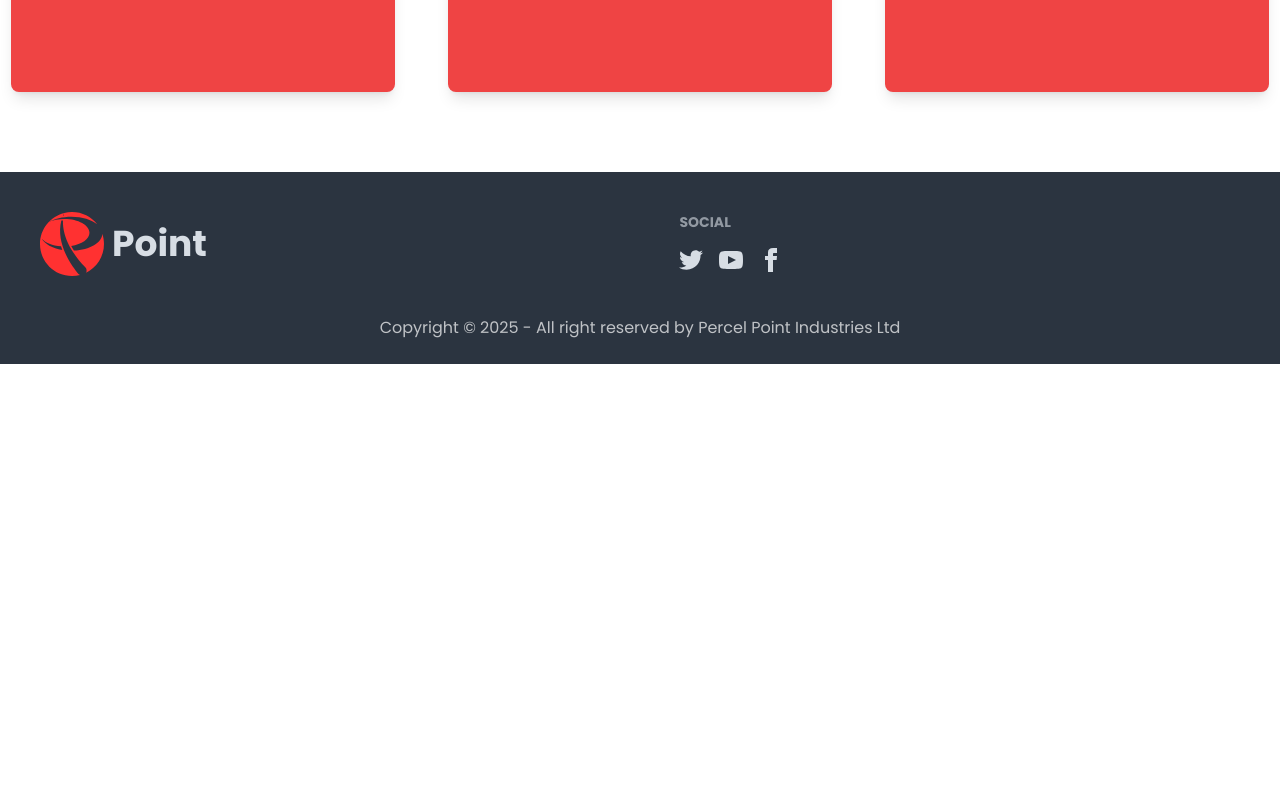
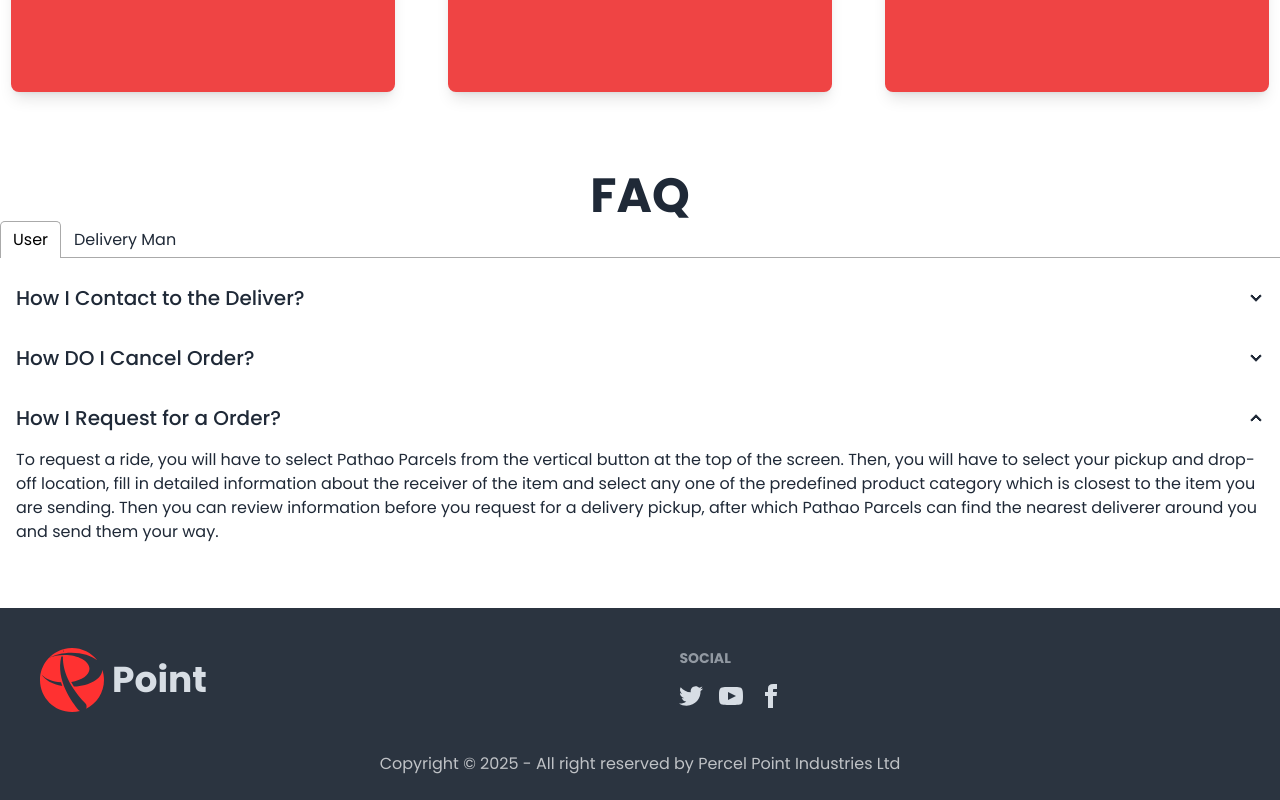
Before and after one commit to ashrafullipo06/Percel-point-delivery-website, a React (Vite) app: page / in a window 1280 px wide. Shown: the part 1696-2496 px from the top of the page. Before the commit the page ends 2060 px from the top, so only its background shows below. Built offline with nearby package versions, Linux system fonts and the light colour scheme; no server answers.

Commit message:
FAQ Section

```diff
--- a/package.json
+++ b/package.json
@@ -24,6 +24,7 @@
     "react-hook-form": "^7.54.2",
     "react-icons": "^5.4.0",
     "react-router-dom": "^7.1.1",
+    "react-tabs": "^6.1.0",
     "react-toastify": "^11.0.2",
     "sort-by": "^0.0.2"
   },
--- /dev/null
+++ b/src/components/Acordian.jsx
@@ -0,0 +1,15 @@
+const Acordian = ({ title, description }) => {
+  return (
+    <div className=" w-full">
+      <div className="collapse collapse-arrow join-item border-base-300 ">
+        <input type="radio" name="my-accordion-4" defaultChecked />
+        <div className="collapse-title text-xl font-medium">{title}</div>
+        <div className="collapse-content">
+          <p>{description}</p>
+        </div>
+      </div>
+    </div>
+  );
+};
+
+export default Acordian;
--- a/src/layouts/MainLayout.jsx
+++ b/src/layouts/MainLayout.jsx
@@ -1,4 +1,4 @@
-import { Outlet } from "react-router-dom";
+import { Outlet, ScrollRestoration } from "react-router-dom";
 import Footer from "../pages/shared/Footer/Footer";
 import Navbar from "../pages/shared/Navbar/Navbar";
 
@@ -12,6 +12,7 @@ const MainLayout = () => {
         <Outlet />
       </div>
       <Footer />
+      <ScrollRestoration />
     </div>
   );
 };
--- /dev/null
+++ b/src/pages/Home/FAQ/FAQ.jsx
@@ -0,0 +1,51 @@
+import Heading from "../../../components/Heading";
+import { Tab, Tabs, TabList, TabPanel } from "react-tabs";
+import "react-tabs/style/react-tabs.css";
+import Acordian from "../../../components/Acordian";
+
+const FAQ = () => {
+  return (
+    <section>
+      <Heading title="FAQ" />
+      <div>
+        <Tabs>
+          <TabList>
+            <Tab>User</Tab>
+            <Tab>Delivery Man</Tab>
+          </TabList>
+
+          <TabPanel>
+            <Acordian
+              title="How I Contact to the Deliver?"
+              description="After accepting your request, you will see the deliverers’ name, picture and user rating appear on your phone screen, along with a phone icon. Press the phone icon beside the contact number to call the deliverer."
+            />
+            <Acordian
+              title="How DO I Cancel Order?"
+              description="You can cancel the request up until the start of your delivery. To do this, you have to press either “Cancel Request” or a red “X” sign when applicable."
+            />
+            <Acordian
+              title="How I Request for a Order?"
+              description="To request a ride, you will have to select Pathao Parcels from the vertical button at the top of the screen. Then, you will have to select your pickup and drop-off location, fill in detailed information about the receiver of the item and select any one of the predefined product category which is closest to the item you are sending. Then you can review information before you request for a delivery pickup, after which Pathao Parcels can find the nearest deliverer around you and send them your way."
+            />
+          </TabPanel>
+          <TabPanel>
+            <Acordian
+              title="How to be deliver person?"
+              description="To be a bike rider of Pathao, please join us for a training session with the following documents: •National ID/Passport •Bike Registration Document •License (PROFESSIONAL/ NON-PROFESSIONAL) For further details, please attend our training sessions"
+            />
+            <Acordian
+              title="How to be report issues?"
+              description="If you have faced any inconvenience while using our service then please report us through the Pathao app so that we can help you and take necessary steps. Reporting process: Pathao App> Profile> History> Report Issue> I would like a refund> I was overcharged> then write ride details> Submit"
+            />
+            <Acordian
+              title="When i will suspend?"
+              description="Please call us at our helpline 13301 to know the suspension reason and duration. You have to visit our Walk-In-Support center to withdraw your suspension."
+            />
+          </TabPanel>
+        </Tabs>
+      </div>
+    </section>
+  );
+};
+
+export default FAQ;
--- a/src/pages/Home/Home/Home.jsx
+++ b/src/pages/Home/Home/Home.jsx
@@ -1,3 +1,4 @@
+import FAQ from "../FAQ/FAQ";
 import Features from "../Features/Features";
 import HeroBanner from "../HeroBanner/HeroBanner";
 import Statistics from "../Statistics/Statistics";
@@ -11,6 +12,7 @@ const Home = () => {
         <Features />
         <Statistics />
         <TopRatedDeliveryMan />
+        <FAQ/>
       </div>
     </div>
   );
```
Also changed, not shown: 1 other file (tests, documents, lock files or other folders).
